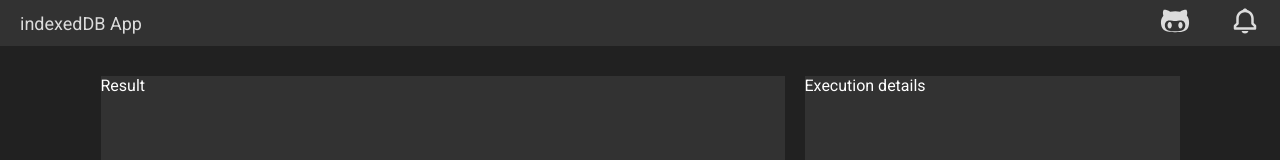
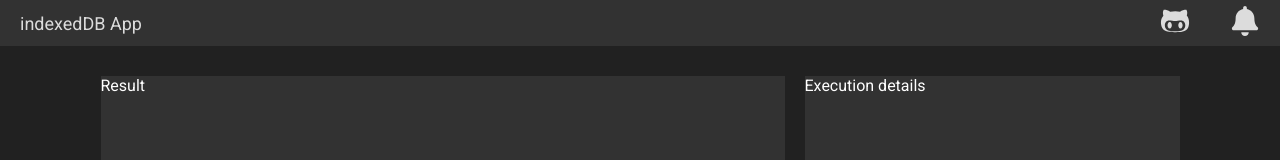
Before and after one commit to rrafaelc/app-ideas-challenge, a React (Create React App) app in the folder beginner/11_first_db_app/: page / in a window 1280 px wide. Shown: the top 160 px of the page. Built offline with nearby package versions, Linux system fonts and the light colour scheme.

Commit message:
Change svg icon

```diff
--- a/beginner/11_first_db_app/src/components/Header/index.tsx
+++ b/beginner/11_first_db_app/src/components/Header/index.tsx
@@ -1,5 +1,4 @@
-import { FaGithubAlt } from 'react-icons/fa';
-import { BiBell } from 'react-icons/bi';
+import { FaGithubAlt, FaBell } from 'react-icons/fa';
 
 import { Header, Container } from './style';
 
@@ -17,7 +16,7 @@ export default () => (
 					<FaGithubAlt />
 				</a>
 				<button type='button' title='Notification panel'>
-					<BiBell />
+					<FaBell />
 				</button>
 			</div>
 		</Container>
```
